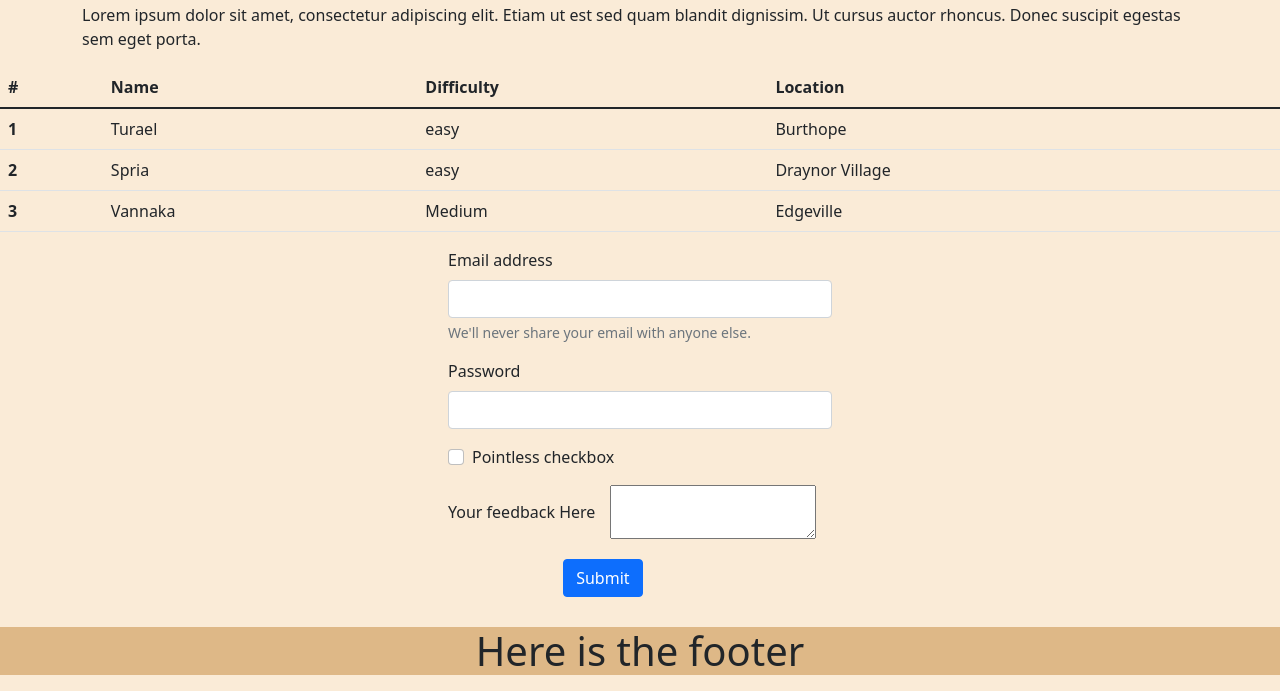
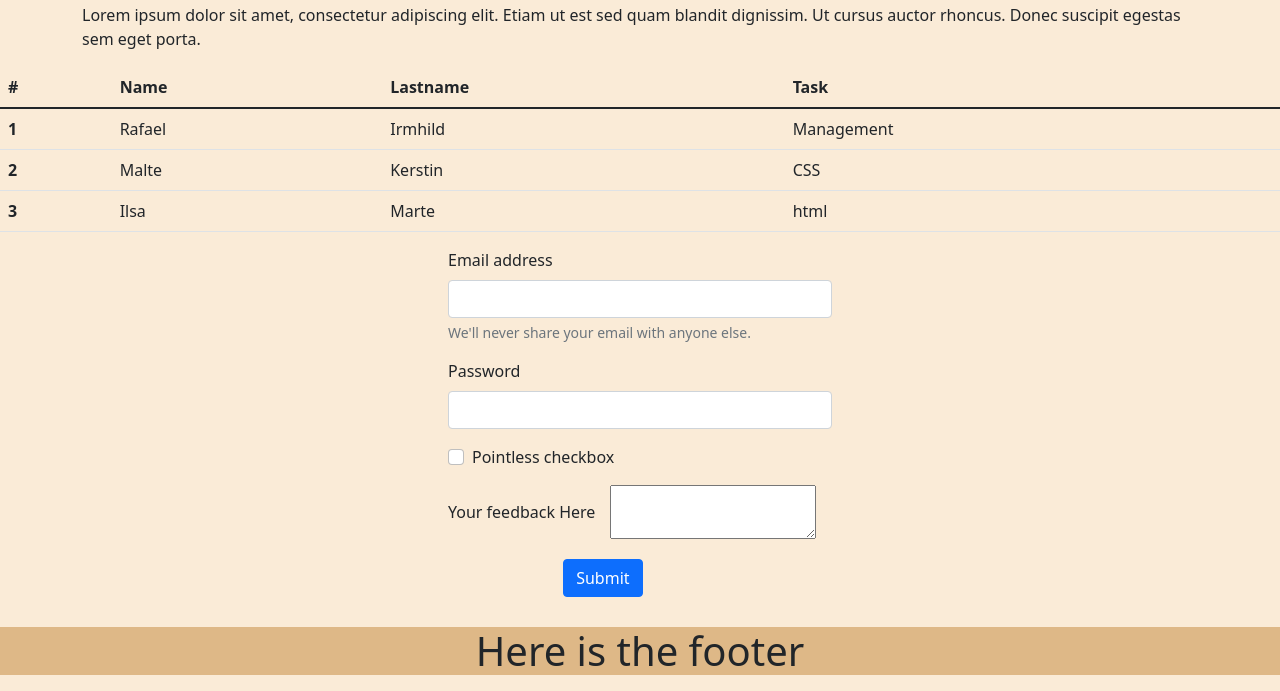
Before and after one commit to markkuw/Markku_Willberg, a plain HTML site: page Exercise5.html in a window 1280 px wide. Shown: the part 109-800 px from the top of the page. Drawn offline with nearby package versions, Linux system fonts and the light colour scheme.

Commit message:
name updates

```diff
--- a/Exercise5.html
+++ b/Exercise5.html
@@ -38,28 +38,28 @@
           <tr>
             <th scope="col">#</th>
             <th scope="col">Name</th>
-            <th scope="col">Difficulty</th>
-            <th scope="col">Location</th>
+            <th scope="col">Lastname</th>
+            <th scope="col">Task</th>
           </tr>
         </thead>
         <tbody>
           <tr>
             <th scope="row">1</th>
-            <td>Turael</td>
-            <td>easy</td>
-            <td>Burthope</td>
+            <td>Rafael</td>
+            <td>Irmhild</td>
+            <td>Management</td>
           </tr>
           <tr>
             <th scope="row">2</th>
-            <td>Spria</td>
-            <td>easy</td>
-            <td>Draynor Village</td>
+            <td>Malte</td>
+            <td>Kerstin</td>
+            <td>CSS</td>
           </tr>
           <tr>
             <th scope="row">3</th>
-            <td>Vannaka</td>
-            <td>Medium</td>
-            <td>Edgeville</td>
+            <td>Ilsa</td>
+            <td>Marte</td>
+            <td>html</td>
           </tr>
         </tbody>
       </table>
```
